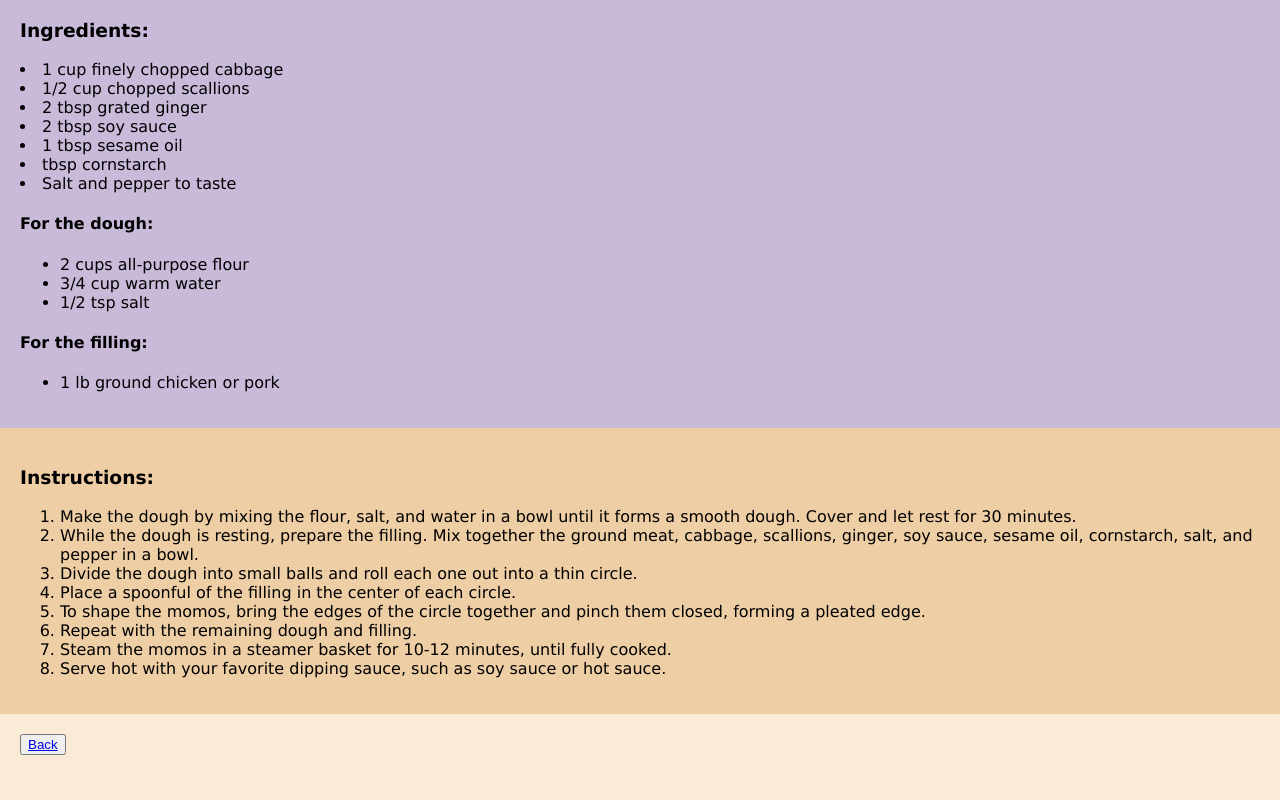
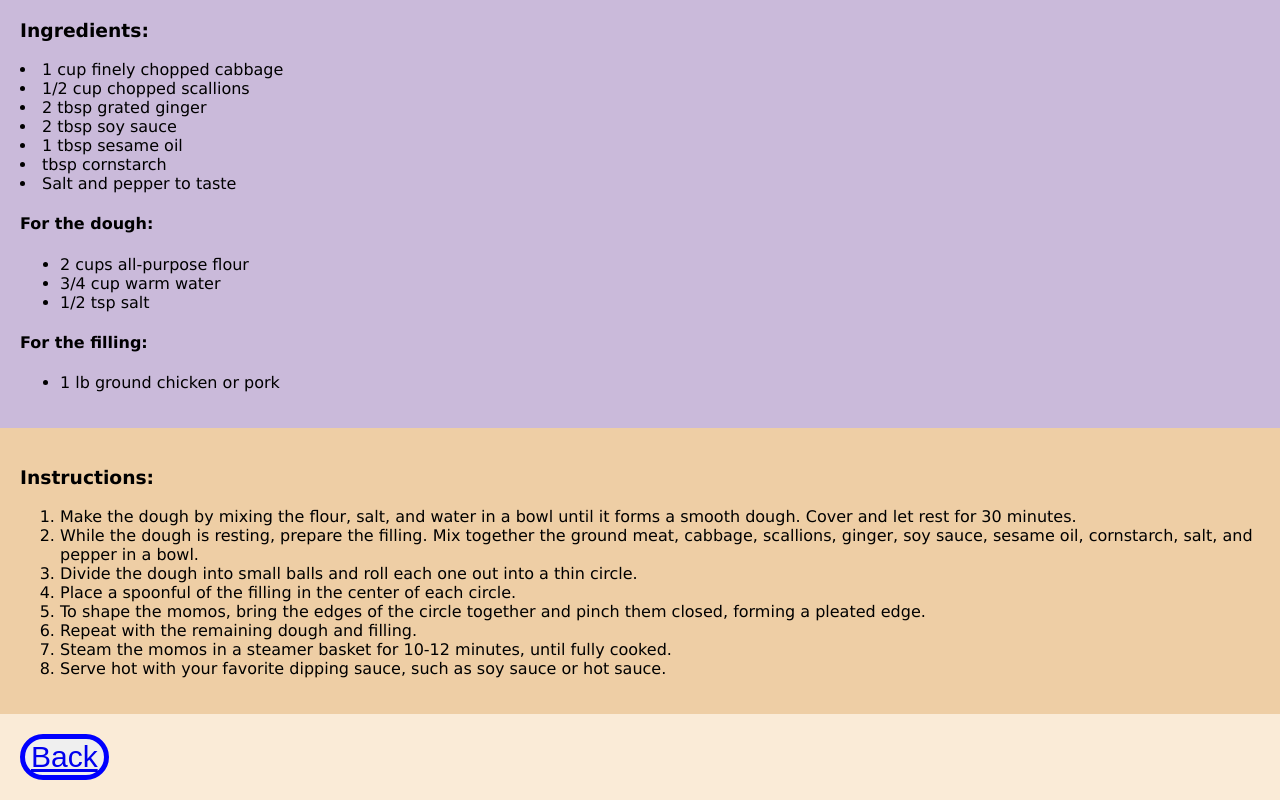
Before and after one commit to shreesty/Odin_recipe_project, a plain HTML site: page recipes/Momo.html in a window 1280 px wide. Shown: the part 707-1507 px from the top of the page. Before the commit the page ends 1482 px from the top, so only its background shows below. Drawn offline with Linux system fonts and the light colour scheme.

Commit message:
Back button

```diff
--- a/style.css
+++ b/style.css
@@ -20,8 +20,20 @@ body {
     justify-content: center;
 }
 
+.Button{
+    display:flex;
+    border-radius: 120px;
+    /* width: 50px; */
+    text-align: center;
+    font-size: 30px;
+    border: 5px solid blue;
+
+
+}
 .Button:hover{
     background-color: red;
     color: black;
-     border: 2px solid blue;
+    /* border: 90px solid blue; */
+
+
 }
```
